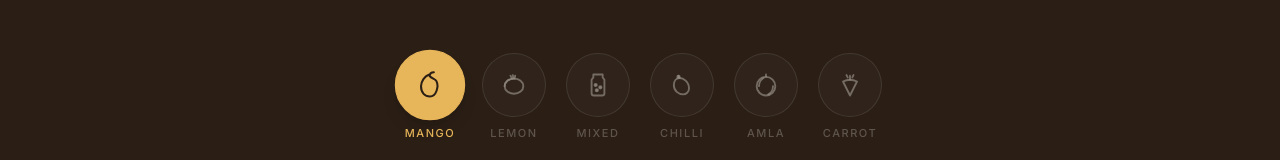
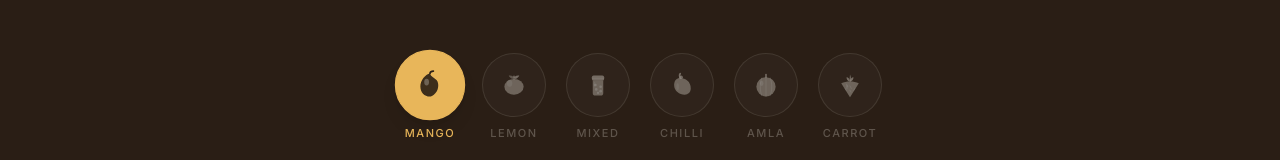
Before and after one commit to RamanBrarRai/jar-of-punjab, a React (Vite) app: page / in a window 1280 px wide. Shown: the part 4903-5063 px from the top of the page. Built offline with nearby package versions, Linux system fonts and the light colour scheme.

Commit message:
Update Icons.jsx

```diff
--- a/src/components/Icons.jsx
+++ b/src/components/Icons.jsx
@@ -200,64 +200,208 @@ export function MinusIcon({ className = "w-5 h-5" }) {
 
 
 // ============================================================
-// FRUIT ICONS — for the Flavours showcase tabs
+// FRUIT ICONS — cute filled versions for Flavours tabs
 // ============================================================
 
 export function MangoIcon({ className = "w-6 h-6" }) {
   return (
-    <svg {...base} className={className} aria-hidden="true">
-      <path d="M12 21c-4 0-7-3-7-8 0-4 3-8 6-9 1.5 3 5 3 6 5 2 4 0 12-5 12Z" />
-      <path d="M12 4c0-1 1-2 3-2" />
+    <svg
+      xmlns="http://www.w3.org/2000/svg"
+      viewBox="0 0 32 32"
+      fill="none"
+      className={className}
+      aria-hidden="true"
+    >
+      {/* Mango body */}
+      <path
+        d="M16 28c-6 0-10-4.5-10-10.5C6 11 11 5 16 4c1 3.5 5 4.5 7 7 2.5 3 2.5 11-3 15-1.5 1-2.7 2-4 2Z"
+        fill="currentColor"
+        opacity="0.9"
+      />
+      {/* Highlight */}
+      <ellipse cx="12.5" cy="13" rx="2.5" ry="3.5" fill="white" opacity="0.25" />
+      {/* Stem */}
+      <path
+        d="M16 4c0-1.5 1.5-2.5 3.5-2.5"
+        stroke="currentColor"
+        strokeWidth="1.8"
+        strokeLinecap="round"
+      />
     </svg>
   );
 }
 
 export function LemonIcon({ className = "w-6 h-6" }) {
   return (
-    <svg {...base} className={className} aria-hidden="true">
-      <ellipse cx="12" cy="13" rx="8" ry="6.5" />
-      <path d="M4 13c0-3.5 3.5-6.5 8-6.5" />
-      <path d="M9 4l1 2M11 3.5l.5 2.5M13 4l-.5 2.5" />
+    <svg
+      xmlns="http://www.w3.org/2000/svg"
+      viewBox="0 0 32 32"
+      fill="none"
+      className={className}
+      aria-hidden="true"
+    >
+      {/* Lemon body */}
+      <ellipse cx="16" cy="18" rx="11" ry="9" fill="currentColor" opacity="0.9" />
+      {/* Highlight */}
+      <ellipse cx="11" cy="14" rx="3" ry="4" fill="white" opacity="0.25" />
+      {/* Leaf */}
+      <path
+        d="M16 8c1-3 4-3 6-3-1 2-2 3-4 4"
+        fill="currentColor"
+      />
+      <path
+        d="M16 8c-1-3-4-3-6-3 1 2 2 3 4 4"
+        fill="currentColor"
+        opacity="0.7"
+      />
+      {/* Stem */}
+      <path
+        d="M16 9V6"
+        stroke="currentColor"
+        strokeWidth="1.5"
+        strokeLinecap="round"
+      />
     </svg>
   );
 }
 
 export function ChilliIcon({ className = "w-6 h-6" }) {
   return (
-    <svg {...base} className={className} aria-hidden="true">
-      <path d="M9 4c0 1 .5 1.5 1 2" />
-      <path d="M10 6c3 0 8 3 8 9 0 3-2.5 5-5 5-4 0-8-3-8-8 0-3.5 2-6 5-6Z" />
-      <path d="M9 4c.5 0 1 .5 1 1s-.5 1-1 1-1-.5-1-1 .5-1 1-1Z" fill="currentColor" />
+    <svg
+      xmlns="http://www.w3.org/2000/svg"
+      viewBox="0 0 32 32"
+      fill="none"
+      className={className}
+      aria-hidden="true"
+    >
+      {/* Chilli body */}
+      <path
+        d="M14 8c6 0 12 4 12 12 0 4-3 7-7 7-6 0-12-4-12-11 0-5 3-8 7-8Z"
+        fill="currentColor"
+        opacity="0.9"
+      />
+      {/* Highlight */}
+      <ellipse cx="11" cy="18" rx="1.5" ry="4" fill="white" opacity="0.2" />
+      {/* Stem */}
+      <path
+        d="M14 8c-1-2-1-4 0-5"
+        stroke="currentColor"
+        strokeWidth="1.8"
+        strokeLinecap="round"
+      />
+      {/* Stem cap */}
+      <circle cx="15" cy="7" r="2" fill="currentColor" />
     </svg>
   );
 }
 
 export function AmlaIcon({ className = "w-6 h-6" }) {
   return (
-    <svg {...base} className={className} aria-hidden="true">
-      <circle cx="12" cy="13" r="8" />
-      <path d="M12 5v-2" />
-      <path d="M6 13c0-3 2-6 4-7M18 13c0 3-2 6-4 7" />
+    <svg
+      xmlns="http://www.w3.org/2000/svg"
+      viewBox="0 0 32 32"
+      fill="none"
+      className={className}
+      aria-hidden="true"
+    >
+      {/* Amla body */}
+      <circle cx="16" cy="18" r="11" fill="currentColor" opacity="0.9" />
+      {/* Vertical lines (amla ridges) */}
+      <path
+        d="M16 7v22M11 8c-1 3-1.5 6-1.5 10s.5 7 1.5 10M21 8c1 3 1.5 6 1.5 10s-.5 7-1.5 10"
+        stroke="white"
+        strokeWidth="0.9"
+        strokeLinecap="round"
+        opacity="0.35"
+      />
+      {/* Highlight */}
+      <ellipse cx="11" cy="14" rx="2" ry="3" fill="white" opacity="0.3" />
+      {/* Stem */}
+      <path
+        d="M16 7V4"
+        stroke="currentColor"
+        strokeWidth="1.8"
+        strokeLinecap="round"
+      />
     </svg>
   );
 }
 
 export function CarrotIcon({ className = "w-6 h-6" }) {
   return (
-    <svg {...base} className={className} aria-hidden="true">
-      <path d="M12 21L6 9c2-1 4-1.5 6-1.5s4 .5 6 1.5L12 21Z" />
-      <path d="M12 7.5V4M9 3.5l1 2M15 3.5l-1 2" />
+    <svg
+      xmlns="http://www.w3.org/2000/svg"
+      viewBox="0 0 32 32"
+      fill="none"
+      className={className}
+      aria-hidden="true"
+    >
+      {/* Carrot body */}
+      <path
+        d="M16 30L6 14c3-1.5 6.5-2 10-2s7 .5 10 2L16 30Z"
+        fill="currentColor"
+        opacity="0.9"
+      />
+      {/* Ridges */}
+      <path
+        d="M12 15l1.5 3M16 17l1.5 3M10.5 20l1 2M21.5 20l-1 2M16 22l1 2"
+        stroke="white"
+        strokeWidth="0.8"
+        strokeLinecap="round"
+        opacity="0.4"
+      />
+      {/* Highlight */}
+      <ellipse cx="12.5" cy="18" rx="1" ry="3" fill="white" opacity="0.25" />
+      {/* Leaves */}
+      <path
+        d="M16 12c0-3-2-5-4-5 0 2 1 4 3 5"
+        fill="currentColor"
+      />
+      <path
+        d="M16 12c0-3 2-5 4-5 0 2-1 4-3 5"
+        fill="currentColor"
+      />
+      <path
+        d="M16 12c-1-3 0-6 0-8 1 2 2 5 1 8"
+        fill="currentColor"
+        opacity="0.85"
+      />
     </svg>
   );
 }
 
 export function MixedJarIcon({ className = "w-6 h-6" }) {
   return (
-    <svg {...base} className={className} aria-hidden="true">
-      <path d="M8 3h8v2.5l1.5 2v11.5A2 2 0 0 1 15.5 21h-7A2 2 0 0 1 6.5 19V7.5L8 5.5V3Z" />
-      <circle cx="10" cy="12" r="1" fill="currentColor" />
-      <circle cx="14" cy="14" r="1" fill="currentColor" />
-      <circle cx="11" cy="16.5" r="1" fill="currentColor" />
+    <svg
+      xmlns="http://www.w3.org/2000/svg"
+      viewBox="0 0 32 32"
+      fill="none"
+      className={className}
+      aria-hidden="true"
+    >
+      {/* Jar body */}
+      <path
+        d="M10 11h12v14a3 3 0 0 1-3 3h-6a3 3 0 0 1-3-3V11Z"
+        fill="currentColor"
+        opacity="0.9"
+      />
+      {/* Jar lid */}
+      <rect x="9" y="5" width="14" height="6" rx="2" fill="currentColor" />
+      {/* Jar lid line */}
+      <path
+        d="M9 8.5h14"
+        stroke="white"
+        strokeWidth="0.8"
+        opacity="0.3"
+      />
+      {/* Contents dots (mixed veggies) */}
+      <circle cx="13" cy="16" r="1.5" fill="white" opacity="0.5" />
+      <circle cx="19" cy="18" r="1.5" fill="white" opacity="0.5" />
+      <circle cx="14" cy="21" r="1.5" fill="white" opacity="0.5" />
+      <circle cx="19" cy="23" r="1.5" fill="white" opacity="0.5" />
+      <circle cx="16" cy="25" r="1.2" fill="white" opacity="0.5" />
+      {/* Highlight */}
+      <ellipse cx="12" cy="15" rx="1" ry="3" fill="white" opacity="0.2" />
     </svg>
   );
 }
```
